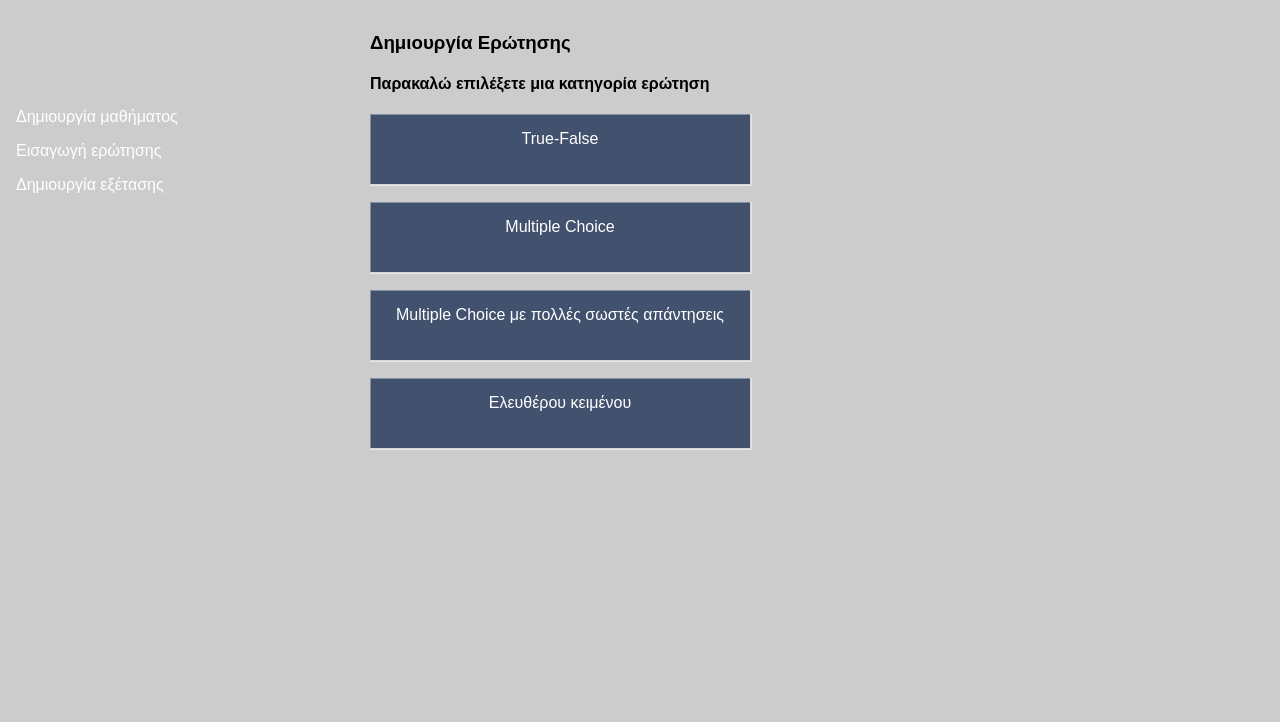
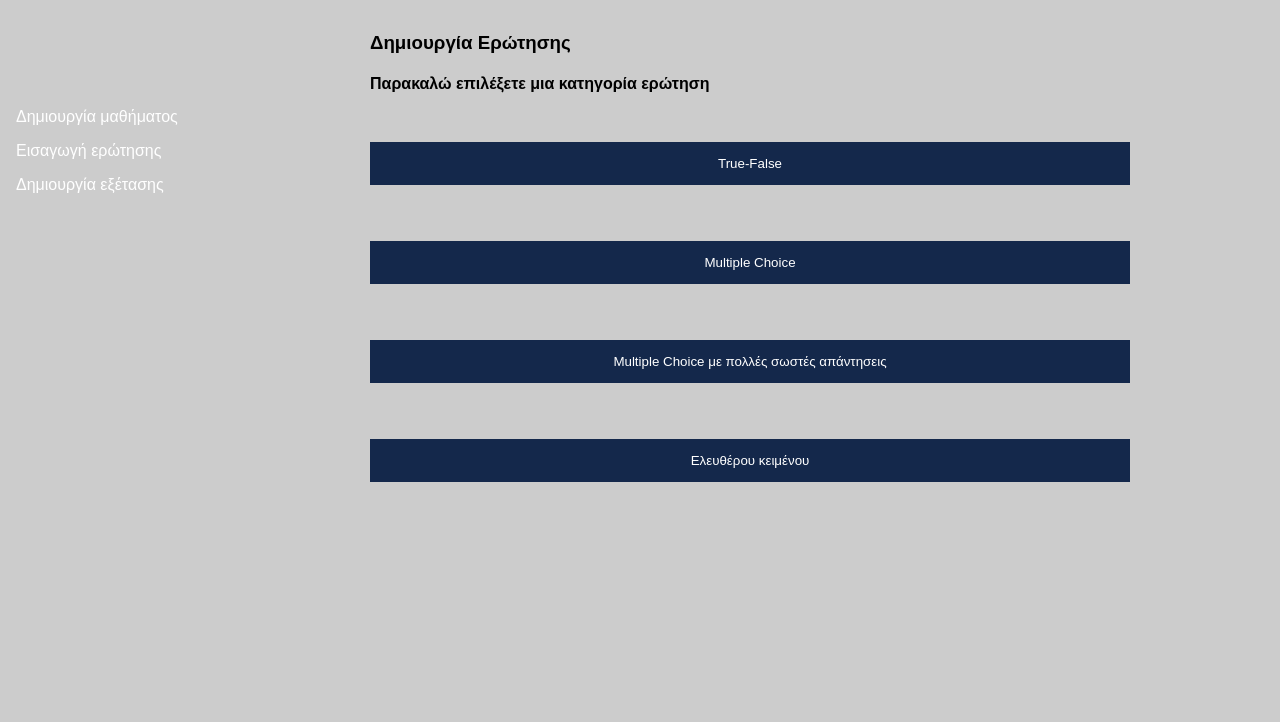
Before and after one commit to categerjsy/Design-and-development-of-e-exams-Internet-application, a PHP site: page /create_question.php in a window 1280 px wide. Shown: the part 59-781 px from the top of the page. Run offline with PHP 8.4, Linux system fonts and the light colour scheme; the visitor is signed in with stand-in values (Sample User, id 1).

Commit message:
Corrected buttons

```diff
--- a/assets/css/button.css
+++ b/assets/css/button.css
@@ -1,90 +1,41 @@
-
-
-div[class*=box] {
-  height: 33.33%;
-  width: 50%;
-  display: flex;
-  justify-content: center;
-  align-items: center;
+button {
+  background-color: #14284B;
+  color: white;
+  padding: 14px 20px;
+  margin: 28px 0;
+  border: none;
+  cursor: pointer;
+  width: 100%;
+}
+button:hover {
+  opacity: 0.8;
 }
 
-
-.box-2 { background-color: #14284B; }
-
-.btn {
-  line-height: 50px;
-  height: 70px;
-  text-align: center;
-  width: 500px;
-  cursor: pointer;
+/* Extra styles for the cancel button */
+.cancelbtn {
+  width: auto;
+  padding: 10px 18px;
+  background-color: #f44336;
+}
+.cleanbtn{
+  width: auto;
+  padding: 10px 18px;
+  background-color:#14284B;
 }
 
-
-.btn-two {
-  color: #FFF;
-  transition: all 0.5s;
-  position: relative;
-}
-.btn-two span {
-  z-index: 2;
-  display: block;
-  position: absolute;
-  width: 100%;
-  height: 100%;
-}
-.btn-two::before {
-  content: '';
-  position: absolute;
-  top: 0;
-  left: 0;
-  width: 100%;
-  height: 100%;
-  z-index: 1;
-  transition: all 1.5s;
-  border: 1px solid rgba(255,255,255,0.2);
-  background-color: rgba(255,255,255,0.1);
-}
-.btn-two::after {
-  content: '';
-  position: absolute;
-  top: 0;
-  left: 0;
-  width: 100%;
-  height: 100%;
-  z-index: 1;
-  transition: all 1.5s;
-  border: 1px solid rgba(255,255,255,0.2);
-  background-color: rgba(255,255,255,0.1);
-}
-.btn-two:hover::before {
- /* transform: rotate(-45deg);*/
-  background-color: rgba(255,255,255,0);
-}
-.btn-two:hover::after {
-  /*transform: rotate(45deg);*/
-  background-color: rgba(255,255,255,0);
+a:link {
+  text-decoration: none;
+      color: white;
 }
 
-/* unvisited link */
-a:link {
-  color: white;
+a:visited {
+  text-decoration:none;
+     color:  white;
+
+a:hover {
   text-decoration: none;
 }
 
-/* visited link */
-a:visited {
-  color: white;
+a:active {
   text-decoration: none;
 }
-
-/* mouse over link */
-a:hover {
-  color: white;
-  text-decoration: none;
-}
-
-/* selected link */
-a:active {
-  color: white;
-  text-decoration: none;
-}
--- a/assets/css/lf.css
+++ b/assets/css/lf.css
@@ -3,7 +3,7 @@ input[type=text], select {
   padding: 12px 20px;
   margin: 8px 0;
   display: inline-block;
-  border: 1px solid #ccc;
+  border: 1px solid  white;
   border-radius: 4px;
   box-sizing: border-box;
 }
--- a/create_lesson.php
+++ b/create_lesson.php
@@ -24,7 +24,6 @@ session_start();
 		<meta name="viewport" content="width=device-width, initial-scale=1, user-scalable=no" />
 		<link rel="stylesheet" href="assets/css/responsiveness.css">
 		<link rel="stylesheet" href="assets/css/nav.css">
-		<link rel="stylesheet" href="assets/css/assidenav.css">
 		<link rel="stylesheet" href="assets/css/lf.css">
 		<link rel='shortcut icon' type='image/x-icon' href="photos/uop_logo4_navigation.gif"/><meta name="description" content="UOP Logo"/>
 	</head>
@@ -49,7 +48,7 @@ session_start();
 				  </div>
 
 				  <div class="nav-links">
-					<a  href="profile.php"> <?php echo "$username"; ?></a>
+					<a  href="profilek.php"> <?php echo "$username"; ?></a>
 					<a href="logout.php">Aποσύνδεση</a>
 				  </div>
 			</div>
--- a/create_question.php
+++ b/create_question.php
@@ -24,9 +24,9 @@ session_start();
 		<meta name="viewport" content="width=device-width, initial-scale=1, user-scalable=no" />
 		<link rel="stylesheet" href="assets/css/responsiveness.css">
 		<link rel="stylesheet" href="assets/css/nav.css">
-		<link rel="stylesheet" href="assets/css/assidenav.css">
 	    <link rel="stylesheet" href="assets/css/lf.css">
 		<link rel="stylesheet" href="assets/css/button.css">
+
 
 
 		<link rel='shortcut icon' type='image/x-icon' href="photos/uop_logo4_navigation.gif"/><meta name="description" content="UOP Logo"/>
@@ -52,7 +52,7 @@ session_start();
 				  </div>
 
 				  <div class="nav-links">
-					<a  href="profile.php"> <?php echo "$username"; ?></a>
+					<a  href="profilek.php"> <?php echo "$username"; ?></a>
 					<a href="logout.php">Aποσύνδεση</a>
 				  </div>
 			</div>
@@ -72,29 +72,13 @@ session_start();
     			<h3>Δημιουργία Ερώτησης</h3>
     			<h4>Παρακαλώ επιλέξετε μια κατηγορία ερώτηση</h4>
     			  <div class="w3-container">
-    			  <div class="box-2">
-                  <div class="btn btn-two">
-                    <span><a href="create_question_tf.php">True-False</a></span>
-                  </div>
-                </div>
-                <br>
-    	        <div class="box-2">
-                  <div class="btn btn-two">
-                 	 <span>Multiple Choice</span>
-                  </div>
-                </div>
-                <br>
-    		    <div class="box-2">
-                  <div class="btn btn-two">
-                 	  <span>Multiple Choice με πολλές σωστές απάντησεις</span>
-                  </div>
-                </div>
-                <br>
-    	        <div class="box-2">
-                  <div class="btn btn-two">
-                     <span>Ελευθέρου κειμένου</span>
-                  </div>
-                </div>
+    			  <button type="reset"><a href="create_question_tf.php">True-False</a></button>
+                	<br>
+    	        	<button type="reset">Multiple Choice</button>
+                	<br>
+    		    	<button type="reset">Multiple Choice με πολλές σωστές απάντησεις</button>
+               		<br>
+    	        	<button type="reset">Ελευθέρου κειμένου</button>
             </div>
 	    </div>
 
--- a/create_question_tf.php
+++ b/create_question_tf.php
@@ -26,6 +26,7 @@ include 'config.php';
 		<link rel="stylesheet" href="assets/css/responsiveness.css">
 		<link rel="stylesheet" href="assets/css/nav.css">
 		<link rel="stylesheet" href="assets/css/assidenav.css">
+		<link rel="stylesheet" href="assets/css/lf.css">
         <link rel='shortcut icon' type='image/x-icon' href="photos/uop_logo4_navigation.gif"/><meta name="description" content="UOP Logo"/>
 		<link rel="stylesheet" href="assets/css/lf.css">
 
@@ -51,7 +52,7 @@ include 'config.php';
 				  </div>
 
 				  <div class="nav-links">
-					<a  href="profile.php"> <?php echo "$username"; ?></a>
+					<a  href="profilek.php"> <?php echo "$username"; ?></a>
 					<a href="logout.php">Aποσύνδεση</a>
 				  </div>
 			</div>
--- a/profilek.php
+++ b/profilek.php
@@ -27,7 +27,7 @@ session_start();
 		<meta name="viewport" content="width=device-width, initial-scale=1, user-scalable=no" />
 		<link rel="stylesheet" href="assets/css/responsiveness.css">
 		<link rel="stylesheet" href="assets/css/nav.css">
-		<link rel="stylesheet" href="assets/css/assidenav.css">
+		<link rel="stylesheet" href="assets/css/lf.css">
 		<link rel='shortcut icon' type='image/x-icon' href="photos/uop_logo4_navigation.gif"/><meta name="description" content="UOP Logo"/>
 
 	</head>
--- a/ιδέες-παρατηρήσεις.txt
+++ b/ιδέες-παρατηρήσεις.txt
@@ -18,5 +18,3 @@
 8.Πρεπει να κανω js για να λεει οτι ο χρονος πρεπει να ειανι της μορφης λεπτα:δευτερολεπτα ..η να βρω κατι άλλο
 
 9.Βαθμολογηση να λεει κάπως ότι πρεέπει να είναι της μορφής 3.2124
-
-10.θεμα με τα κουμπια :| στο create_question
```
